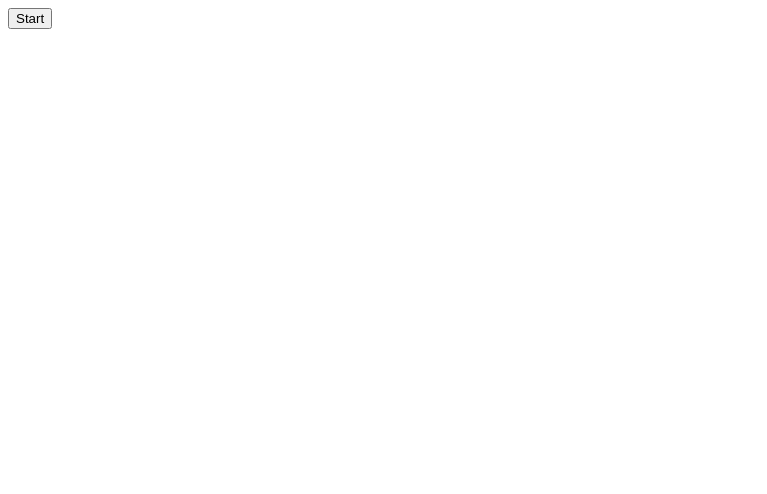
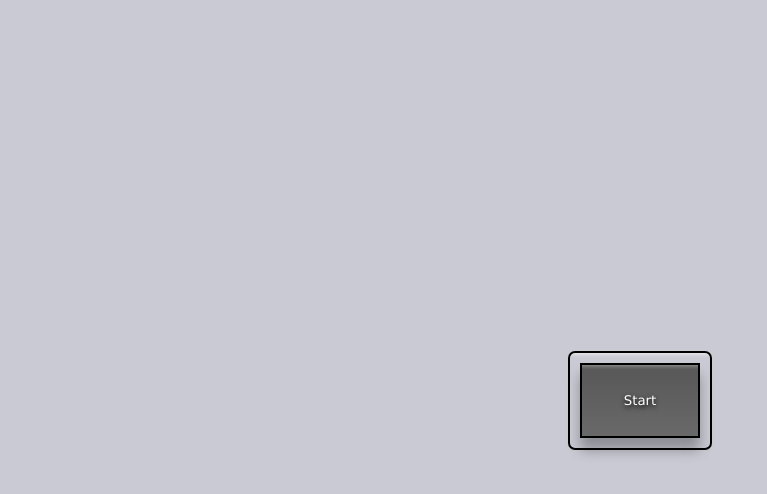
Before and after one commit to sytrejo/Pictures, a plain HTML site: page index.html in a window 1280 px wide. Shown: the whole page, without its empty margins (0-767 px from the left). Drawn offline with Linux system fonts and the light colour scheme.

Commit message:
Updating the style.css file

```diff
--- a/index.html
+++ b/index.html
@@ -4,7 +4,7 @@
     <meta charset="UTF-8">
     <meta http-equiv="X-UA-Compatible" content="IE=edge">
     <meta name="viewport" content="width=device-width, initial-scale=1.0">
-    <link type="stylesheet" href="style.css">
+    <link rel="stylesheet"  href="style.css">
     <title>Picture in Picture</title>
 </head>
 <body>
--- a/script.js
+++ b/script.js
@@ -0,0 +1,4 @@
+const videoElement = document.getElementById('video');
+const button = document.getElementById('button');
+
+// Prompt to select media stream, pass to video element, then play
--- a/style.css
+++ b/style.css
@@ -0,0 +1,42 @@
+html{
+    box-sizing: border-box;
+}
+
+body{
+    margin: 0;
+    height: 100vh;
+    display: flex;
+    justify-content: center;
+    align-items: center;
+    background: rgba(187, 187, 200, 0.774);
+}
+
+.button-container{
+    border: 2px solid black;
+    padding: 10px;
+    border-radius: 7px;
+    box-shadow: inset 0 20px 4px -19px rgba(255, 255, 255, 0.7);
+}
+
+button{
+    cursor: pointer;
+    outline: none;
+    width: 120px;
+    height: 75px;
+    font-family: 'Lucida Sans', 'Lucida Sans Regular', 'Lucida Grande', 'Lucida Sans Unicode', Geneva, Verdana, sans-serif;
+    color: white;
+    text-shadow: 0 2px 5px black;
+    background: linear-gradient(to top, #696969, #575757);
+    border: 2px solid black;
+    box-shadow: inset 0 20px 4px -19px rgba(255, 255, 255, 0.4), 0 12px 12px 0 rgba(0, 0, 0, 0.3);
+}
+
+button:hover {
+    background: linear-gradient(to bottom, #696969, #575757);
+}
+
+button:active {
+    transform:translateY(3px);
+    box-shadow: 0 6px 6px 0 rgba(0, 0, 0, 0.3);
+
+}
```
